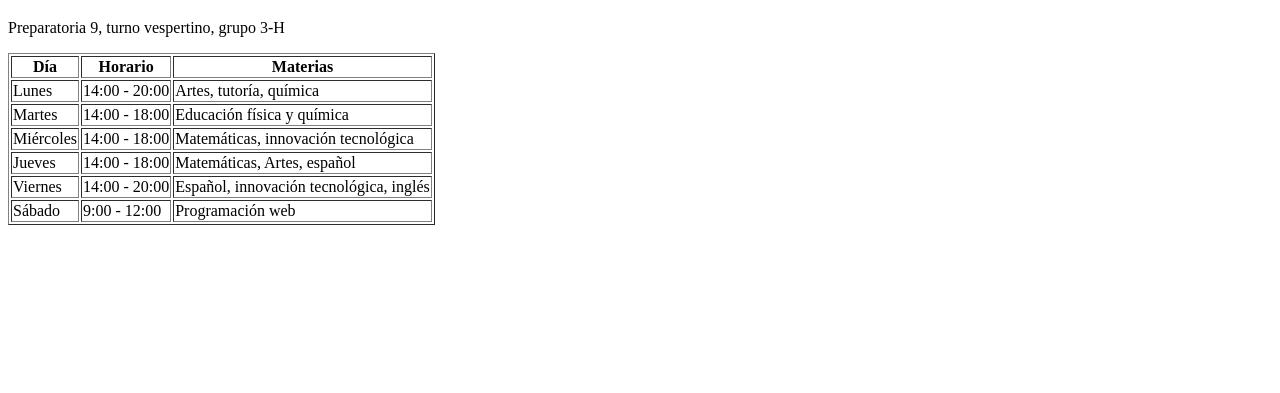
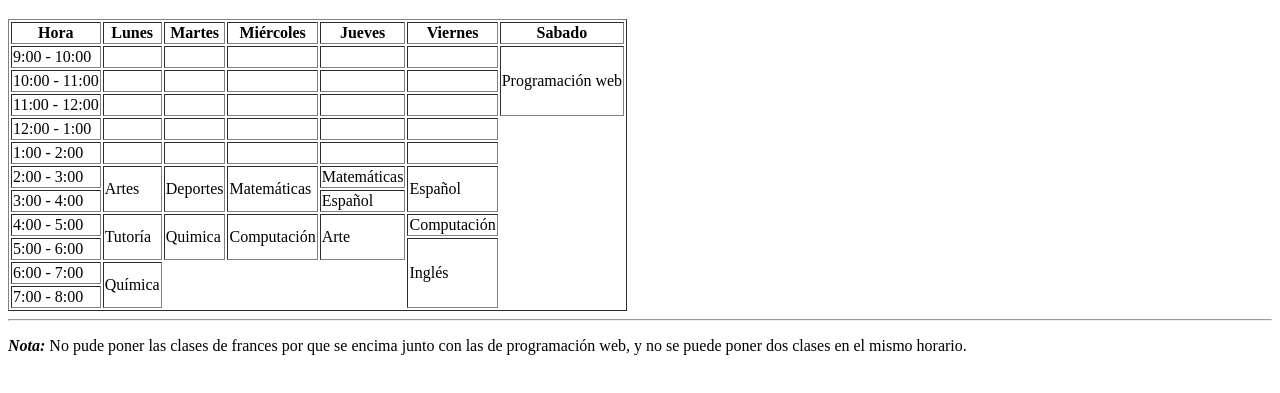
Before and after one commit to Spyro-Ware/portafolio-programacion-web, a plain HTML site: page 10-html-4-horario-v1/horario.html in a window 1280 px wide. Shown: the part 61-454 px from the top of the page. Drawn offline with Linux system fonts and the light colour scheme.

Commit message:
Actualización con archivos reales: receta, horarios y sitio temático

```diff
--- a/10-html-4-horario-v1/horario.html
+++ b/10-html-4-horario-v1/horario.html
@@ -1,49 +1,114 @@
 <!DOCTYPE html>
 <html lang="es">
   <head>
+    <title>Horario de clases</title>
     <meta charset="UTF-8">
-<title>Horario de clases - Grupo 3-H</title>
   </head>
+
   <body>
     <h1>Horario de clases</h1>
-<p>Preparatoria 9, turno vespertino, grupo 3-H</p>
 
     <table border="1">
       <tr>
-<th>Día</th>
-<th>Horario</th>
-<th>Materias</th>
+        <th>Hora</th>
+        <th>Lunes</th>
+        <th>Martes</th>
+        <th>Miércoles</th>
+        <th>Jueves</th>
+        <th>Viernes</th>
+        <TH>Sabado</TH>
+      </tr>
+
+      <tr>
+        <td>9:00 - 10:00</td>
+        <td></td>
+        <td></td>
+        <td></td>
+        <td></td>
+        <td></td>
+        <td rowspan="3" >Programación web</td>
+
       </tr>
       <tr>
-<td>Lunes</td>
-<td>14:00 - 20:00</td>
-<td>Artes, tutoría, química</td>
+        <td>10:00 - 11:00</td>
+        <td></td>
+        <td></td>
+        <td></td>
+        <td></td>
+        <td></td>
       </tr>
       <tr>
-<td>Martes</td>
-<td>14:00 - 18:00</td>
-<td>Educación física y química</td>
+        <td>11:00 - 12:00</td>
+        <td></td>
+        <td></td>
+        <td></td>
+        <td></td>
+        <td></td>
       </tr>
       <tr>
-<td>Miércoles</td>
-<td>14:00 - 18:00</td>
-<td>Matemáticas, innovación tecnológica</td>
+        <td>12:00 - 1:00</td>
+        <td></td>
+        <td></td>
+        <td></td>
+        <td></td>
+        <td></td>
       </tr>
       <tr>
-<td>Jueves</td>
-<td>14:00 - 18:00</td>
-<td>Matemáticas, Artes, español</td>
+        <td>1:00 - 2:00</td>
+        <td></td>
+        <td></td>
+        <td></td>
+        <td></td>
+        <td></td>
+      </tr>
+
+      <tr>
+        <td>2:00 - 3:00</td>
+        <td rowspan="2">Artes</td>
+        <td rowspan="2">Deportes</td>
+        <td rowspan="2">Matemáticas</td>
+        <td>Matemáticas</td>
+        <td rowspan="2">Español</td>
+
+      </tr>
+
+      <tr>
+        <td>3:00 - 4:00</td>
+
+        <td>Español</td>
+
+      </tr>
+
+      <tr>
+        <td>4:00 - 5:00</td>
+        <td rowspan="2">Tutoría</td>
+        <td rowspan="2">Quimica</td>
+        <td rowspan="2">Computación</td>
+        <td rowspan="2">Arte</td>
+        <td>Computación</td>
+      </tr>
+
+        <tr>
+            <td>5:00 - 6:00</td>
+          <td rowspan="3">Inglés</td>
+        </tr>
+
+        <tr>
+            <td>6:00 - 7:00</td>
+            <td rowspan="2">Química</td>
+
         </tr>
         <tr>
-<td>Viernes</td>
-<td>14:00 - 20:00</td>
-<td>Español, innovación tecnológica, inglés</td>
-</tr>
-<tr>
-<td>Sábado</td>
-<td>9:00 - 12:00</td>
-<td>Programación web</td>
+            <td>7:00 - 8:00</td>
+
         </tr>
     </table>
+
+    <hr>
+
+    <p>
+      <strong><em>Nota:</em></strong>
+      No pude poner las clases de frances por que se encima junto con las de programación web, y no se puede poner dos clases en el mismo horario.
+    </p>
   </body>
 </html>
```
Lines whose indentation alone changed are shown as unchanged.
